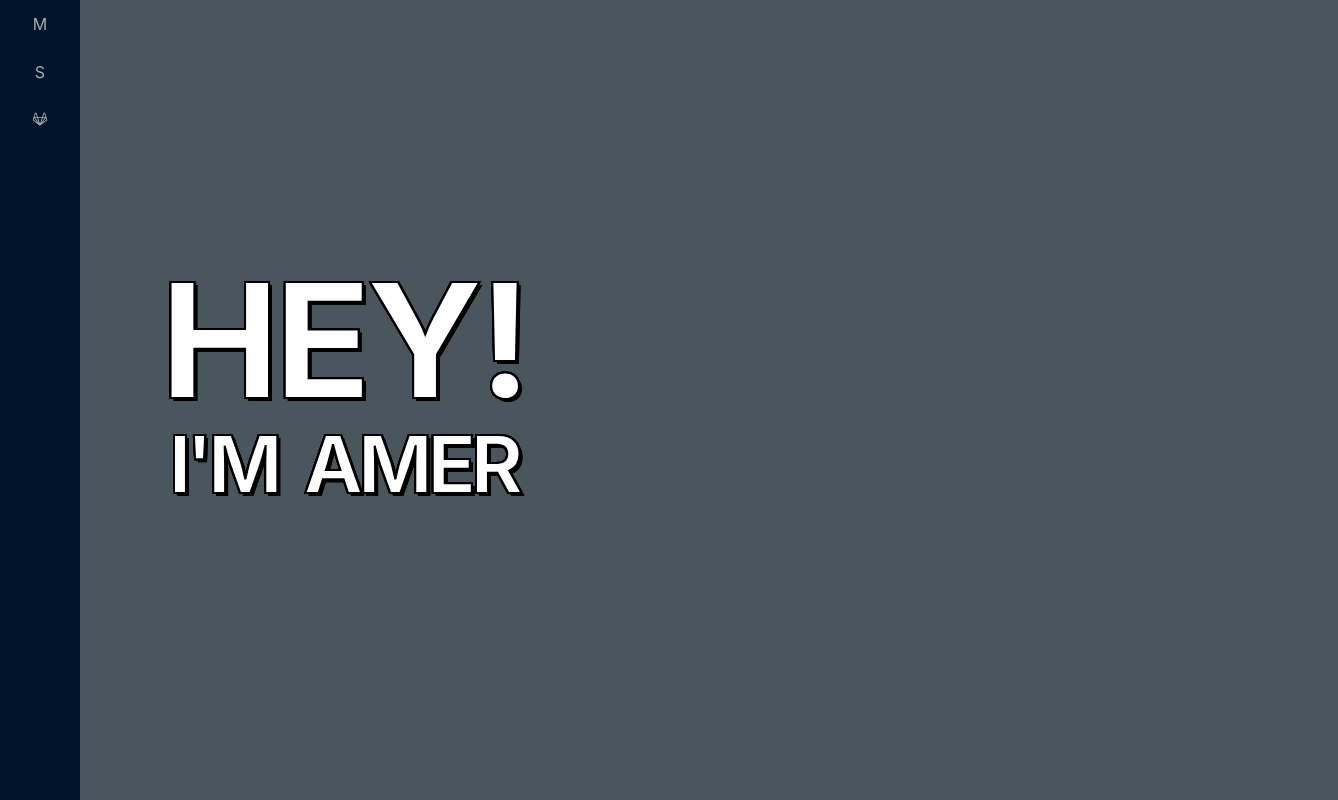
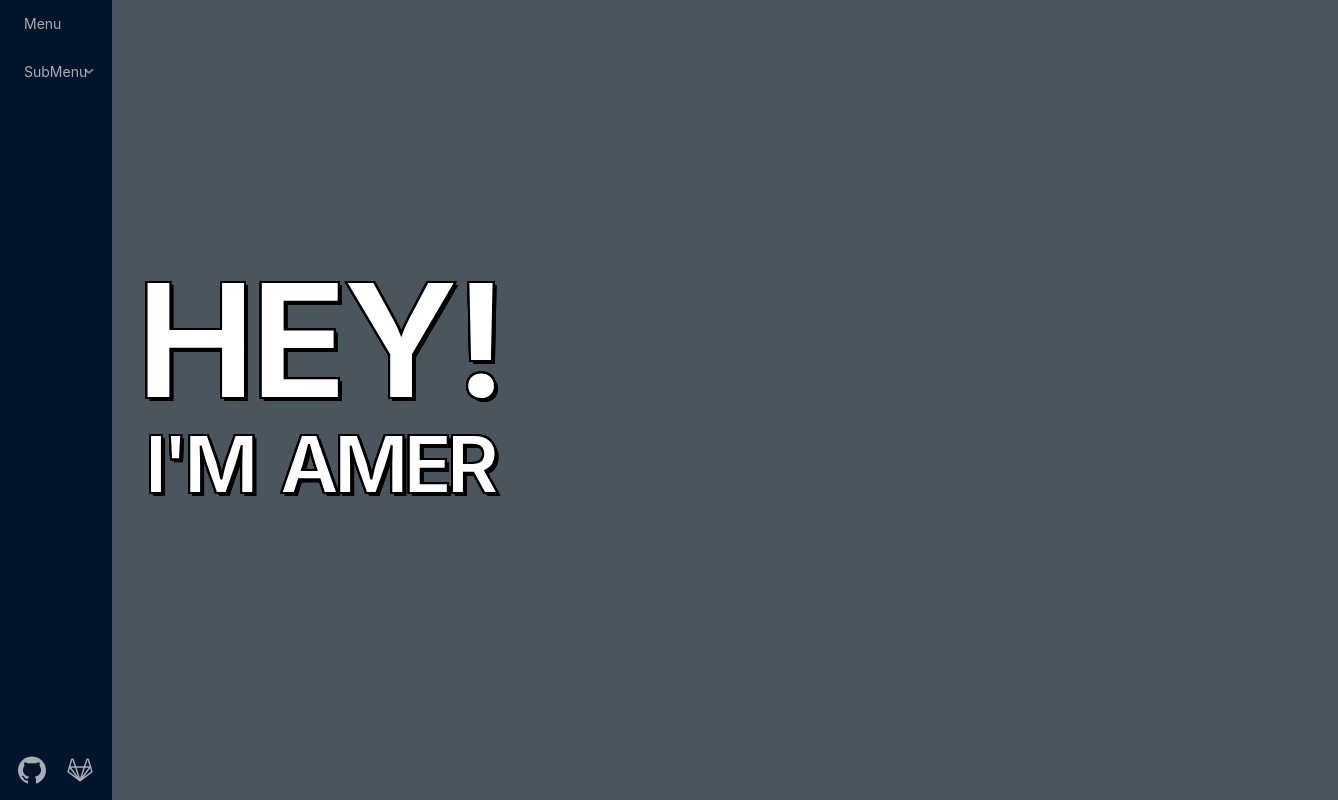
Before and after one commit to amerjusupovic/portfolio, a React (Create React App) app in the folder frontend/: page / in a window 1280 px wide. Shown: the whole page, 1338 px wide, since content can reach past the window. Built offline with nearby package versions, Linux system fonts and the light colour scheme; the HTML template or start-up script is replaced by a standard one.

Commit message:
fix sidebar, add hover and styling

```diff
--- a/frontend/src/App.scss
+++ b/frontend/src/App.scss
@@ -17,6 +17,32 @@
 $titlefontsize: 10rem;
 $subtitlefontsize: 5rem;
 $color: #282828;
+
+.menu {
+  width: 14vh;
+}
+
+.menu-icon {
+  width: 6vh;
+  height: 4vh;
+  cursor: pointer;
+}
+
+.menu-icon svg:hover{
+  color: white;
+}
+
+.menu-icon svg{
+  width: 3.5vh;
+  height: auto;
+}
+
+.menu-icon-list {
+  padding-bottom: 1.5vh;
+  padding-left: 1vh;
+  position: absolute;
+  bottom: 0;
+}
 
 .sidebar-div {
   display: inline-grid;
@@ -46,8 +72,7 @@ $color: #282828;
   align-items: center;
   display: grid;
   padding-top: 35vh !important;
-  padding-left: 4vh;
-  width: 105%;
+  padding-left: 3vh;
   min-width: 45vh;
 }
 
@@ -67,7 +92,6 @@ body{
 
 .start {
   display: flex;
-  width: 10%;
   height: 100vh;
 }
 
--- a/frontend/src/App.tsx
+++ b/frontend/src/App.tsx
@@ -8,16 +8,24 @@ import { GithubOutlined, GitlabOutlined } from '@ant-design/icons';
 function App() {
   const [collapsed, setCollapsed] = useState(true);
 
+  function setCollapsedTrue() { setCollapsed(true) }
+  function setCollapsedFalse() { setCollapsed(false) }
+
   return (
     <Router>
       <div className="start sticky">
         <div className="sidebar-div sticky">
-          <Menu mode={"inline"} theme={"dark"} inlineCollapsed={collapsed}>
+          <Menu onMouseOver={setCollapsedFalse} onMouseOut={setCollapsedTrue} mode={"inline"} theme={"dark"} inlineCollapsed={collapsed} className={"menu"}>
             <Menu.Item>Menu</Menu.Item>
             <Menu.SubMenu title="SubMenu">
               <Menu.Item>SubMenuItem</Menu.Item>
             </Menu.SubMenu>
-            <Menu.Item icon={<GitlabOutlined/>}/>
+            <div className="align-end">
+              <div className="menu-icon-list">
+                <GithubOutlined className={"menu-icon"}/>
+                <GitlabOutlined className={"menu-icon"}/>
+              </div>
+            </div>
           </Menu>
         </div>
       </div>
```
